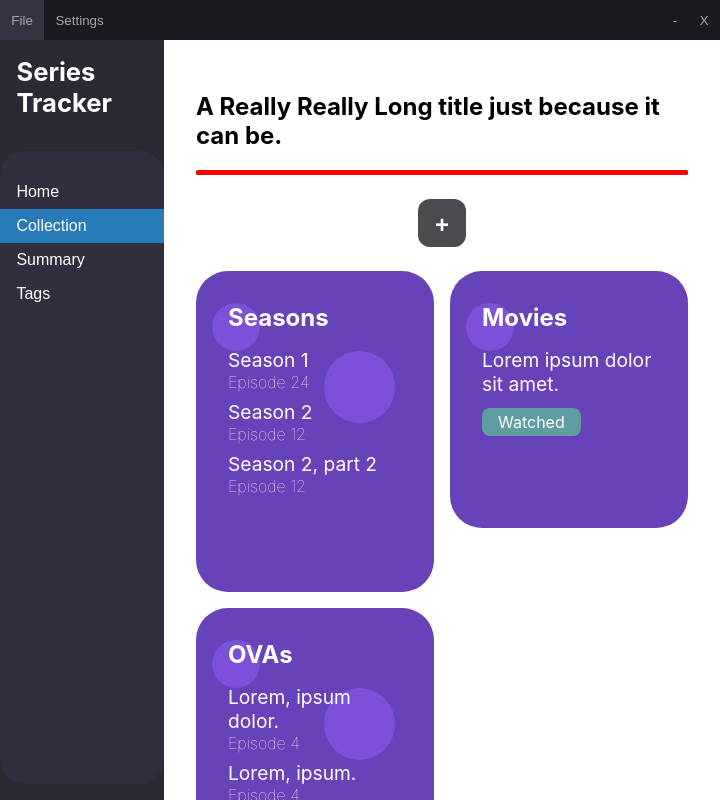
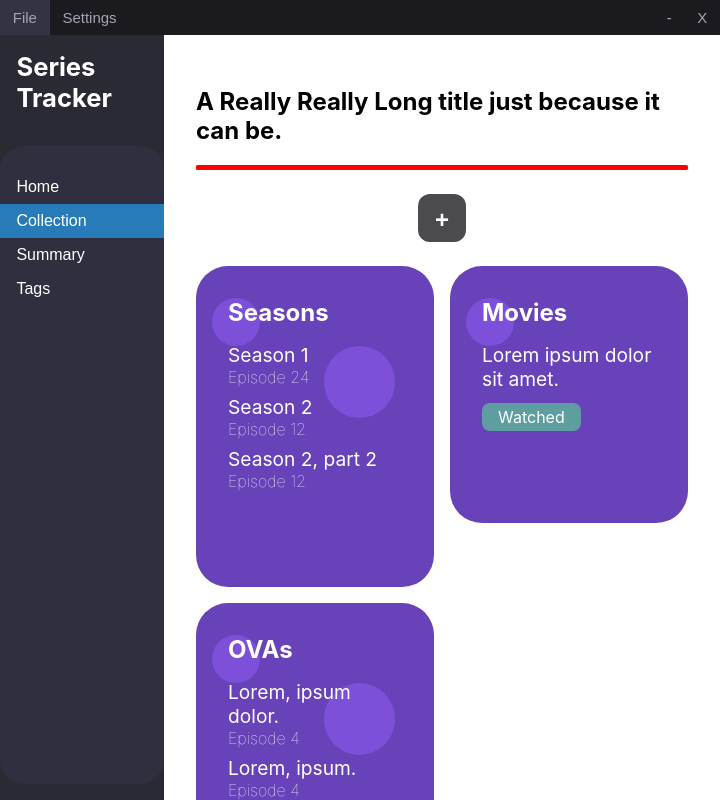
Before and after one commit to Acrylic125/series-tracker, an Electron app: page src/index.html in a window 720 px wide. Drawn offline with Linux system fonts and the light colour scheme.

Commit message:
Title bar height and font size

```diff
--- a/src/styles/global.css
+++ b/src/styles/global.css
@@ -214,6 +214,18 @@ p {
   height: 0;
 }
 
+@media only screen and (min-width: 350px) {
+  :root {
+    font-size: 75%;
+  }
+}
+
+@media only screen and (min-width: 600px) {
+  :root {
+    font-size: 100%;
+  }
+}
+
 @media only screen and (min-width: 900px) {
   :root {
     font-size: 125%;
--- a/src/styles/title-bar.css
+++ b/src/styles/title-bar.css
@@ -2,7 +2,7 @@
   --title-bar-color: #1a1a1f;
   --title-bar-text-color: #a5a5b1;
   --title-bar-button-hover-color: #333344;
-  --title-bar-height: 2.5rem;
+  --title-bar-height: 35px;
 }
 
 .title-bar {
@@ -19,6 +19,7 @@
   background-color: transparent;
   padding-left: 0.85em;
   padding-right: 0.85em;
+  font-size: 15px;
 }
 
 .title-bar button:hover {
```
